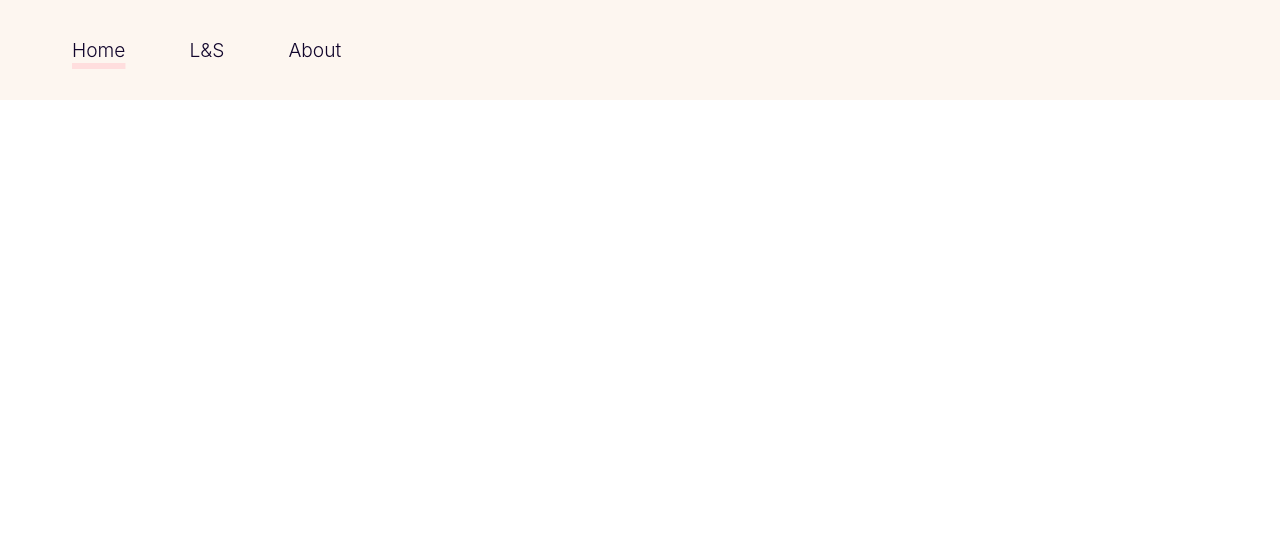
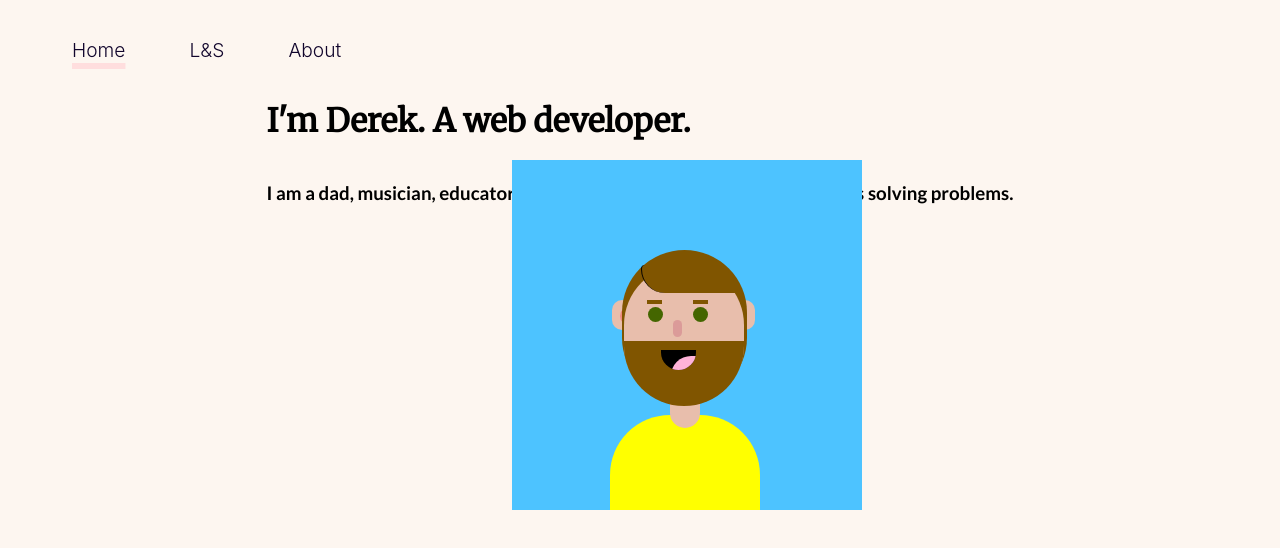
Before and after one commit to mooch3/dsmithlearns, a Next.js app: page / in a window 1280 px wide. Shown: the top 548 px of the page. Built offline with nearby package versions, Linux system fonts and the light colour scheme.

Commit message:
Added Hero and CTA to Home

```diff
--- a/components/Home/Hero.js
+++ b/components/Home/Hero.js
@@ -0,0 +1,26 @@
+import classes from "./Hero.module.css";
+
+const Hero = () => {
+  return (
+    <div className={classes.container}>
+      <div className={classes.hair}></div>
+      <div className={classes.face}>
+        <div className={classes.fringe}></div>
+        <div className={classes['eye-brow']}></div>
+        <div className={`${classes['eye-brow']} ${classes.second}`}></div>
+        <div className={classes.eyes}></div>
+        <div className={classes.nose}></div>
+        <div className={classes.beard}></div>
+        <div className={classes.mouth}>
+          <div className={classes.tongue}></div>
+        </div>
+      </div>
+      <div className={classes.ear}></div>
+      <div className={`${classes.ear} ${classes.right}`}></div>
+      <div className={classes.neck}></div>
+      <div className={classes.shirt}></div>
+    </div>
+  );
+};
+
+export default Hero;
--- /dev/null
+++ b/components/Home/Hero.module.css
@@ -0,0 +1,158 @@
+.container {
+    width: 350px;
+    height: 350px;
+    background-color: #4dc3ff;
+    position: absolute;
+    top: 20%;
+    left: 40%;
+  }
+
+  .face {
+    height: 140px;
+    width: 120px;
+    background-color: #E8BEAC;
+    position: absolute;
+    top: 30%;
+    left: 32%;
+    border-radius: 100px;
+    z-index: 5;
+  }
+
+  .eyes {
+    height: 15px;
+    width: 15px;
+    background-color: #446600;
+    position: absolute;
+    top: 30%;
+    left: 20%;
+    border-radius: 100%;
+  }
+  .eyes::after {
+    content:"";
+    height: 15px;
+    width: 15px;
+    top: 0;
+    left: 45px;
+    background-color: #446600;
+    position: absolute;
+    border-radius: 100%;
+  }
+
+  .nose {
+    height: 17px;
+    width: 9px;
+    border-radius: 100px;
+    background-color: #DB9B99;
+    position: absolute;
+    left: 49px;
+    top: 55px;
+  }
+
+  .hair {
+    background-color: #805500;
+    position: absolute;
+    height: 150px;
+    width: 125px;
+    top: 90px;
+    border-radius: 100px;
+    left: 110px;
+    z-index: 5;
+  }
+  .fringe {
+    width: 94px;
+    background-color: #805500;
+    height: 28px;
+    border-radius: 10px 60px 0 60px;
+    position: absolute;
+    left: 17px;
+    border-left: 1px solid black;
+  }
+  .beard {
+    background-color:  #805500;
+    position: absolute;
+    top: 54%;
+    height: 65px;
+    width: 120px;
+    border-radius: 0 0 100px 100px;
+  }
+
+  .mouth {
+    position: absolute;
+    height: 20px;
+    width: 35px;
+    background-color: black;
+    border-radius: 0 0 100px 100px;
+    overflow: hidden;
+    left: 37px;
+    top: 85px;
+  }
+
+  .tongue {
+    background-color: #ffb3d9;
+    position: absolute;
+    height: 20px;
+    width: 30px;
+    left: 10px;
+    top: 6px;
+    border-radius: 70px 0 0 0
+  }
+  .ear {
+    position: absolute;
+    background-color: #E8BEAC;
+    height: 30px;
+    width: 20px;
+    border-radius: 80px;
+    top: 140px;
+    left: 100px;
+    overflow:hidden;
+    z-index: 4;
+  }
+
+  .ear::before {
+    content: '';
+    height: 20px;
+    width: 20px;
+    background-color: #ED8A80;
+    position: absolute;
+    border-radius: 100%;
+    top: 6px;
+    left: 8px;
+    z-index: 4;
+  }
+
+  .right {
+    left: 223px;
+    transform: scale(-1, 1);
+  }
+  .eye-brow {
+    width: 15px;
+    height: 4px;
+    background-color: #805500;
+    position: absolute;
+    top: 35px;
+    left: 23px;
+  }
+  .second {
+    left: 69px;
+  }
+
+  .neck {
+    background-color: #E8BEAC;
+    position: absolute;
+    height: 40px;
+    width: 30px;
+    border-radius: 60px;
+    top: 65%;
+    left: 45%;
+    z-index: 3;
+  }
+
+  .shirt {
+    background-color: #ffff00;
+    position: absolute;
+    bottom: 0;
+    left: 28%;
+    height: 95px;
+    width: 150px;
+    border-radius: 60px 60px 0 0;
+  }
--- /dev/null
+++ b/components/Home/HeroContainer.js
@@ -0,0 +1,13 @@
+import classes from "./HeroContainer.module.css";
+import Title from "./Title";
+import Hero from "./Hero";
+const HeroContainer = () => {
+  return (
+    <div className={classes["hero-c"]}>
+      <Title />
+      <Hero />
+    </div>
+  );
+};
+
+export default HeroContainer;
--- /dev/null
+++ b/components/Home/HeroContainer.module.css
@@ -0,0 +1,7 @@
+.hero-c {
+    display: flex;
+    flex-flow: row wrap;
+    justify-content: space-around;
+    margin: 5rem auto;
+
+}
--- a/components/Home/Title.js
+++ b/components/Home/Title.js
@@ -0,0 +1,15 @@
+import classes from "./Title.module.css";
+
+const Title = () => {
+  return (
+    <div className={classes.title}>
+      <h1>I'm Derek. A web developer.</h1>
+      <h3>
+        I am a dad, musician, educator, and programmer who is curious and loves
+        solving problems.
+      </h3>
+    </div>
+  );
+};
+
+export default Title;
--- /dev/null
+++ b/components/Home/Title.module.css
@@ -0,0 +1,5 @@
+.title {
+    display: flex;
+    flex-direction: column;
+    flex: 1 3 auto;
+}
--- a/pages/index.js
+++ b/pages/index.js
@@ -1,7 +1,9 @@
+import HeroContainer from "../components/Home/HeroContainer";
+
 export default function Home() {
   return (
-    <div>
-      Home.
-    </div>
-  )
+    <>
+      <HeroContainer />
+    </>
+  );
 }
--- a/styles/globals.css
+++ b/styles/globals.css
@@ -6,6 +6,7 @@ body {
   margin: 0;
   font-family: -apple-system, BlinkMacSystemFont, Segoe UI, Roboto, Oxygen,
     Ubuntu, Cantarell, Fira Sans, Droid Sans, Helvetica Neue, sans-serif;
+  background-color: #FDF6F0;
 }
 
 a {
```
Also changed, not shown: pages/about/index.js (+7 -0 lines), pages/learning-and-stuff/index.js (+7 -0 lines), pages/work/index.js (+7 -0 lines), components/Home/Sub.js (deleted).
